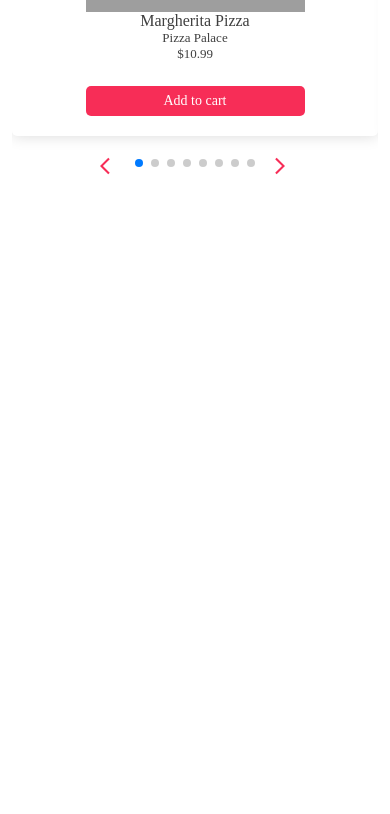
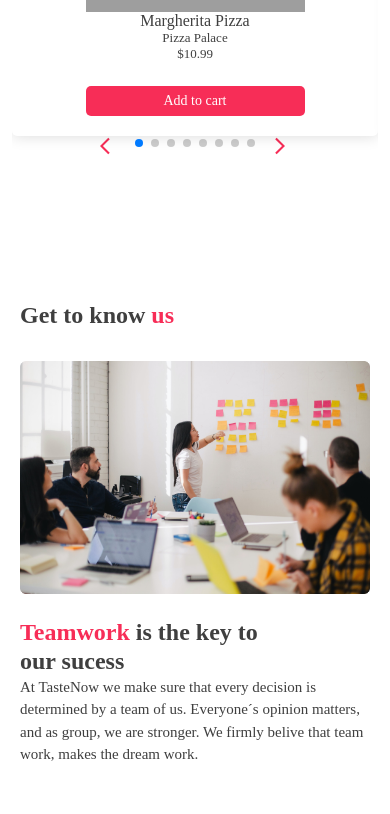
Before and after one commit to tonoy3125/taste-now, a React (Vite) app: page / in a window 390 px wide. Shown: the part 1156-1970 px from the top of the page. Before the commit the page ends 1335 px from the top, so only its background shows below. Built offline with nearby package versions, Linux system fonts and the light colour scheme; grey boxes are pictures that could not be loaded.

Commit message:
get to know section design added

```diff
--- /dev/null
+++ b/src/Pages/GetToKnowUs/GetToKnowUs.css
@@ -0,0 +1,116 @@
+.get-to-know-us-container {
+    margin: 142px 100px auto;
+}
+
+.row {
+    display: grid;
+    grid-template-columns: repeat(2, 1fr);
+    gap: 90px;
+    align-items: center;
+}
+
+.image-container {
+    flex-grow: 1;
+}
+
+.getToKnowUs-text-title {
+    color: #3F3F3F;
+    font-family: Poppins;
+    font-size: 2.25rem;
+    font-weight: 700;
+    line-height: 1.2;
+}
+
+.margin-bottom {
+    margin-bottom: 31px;
+}
+
+.special-text {
+    color: #F72D57;
+}
+
+.text-description {
+    color: #3F3F3F;
+    font-family: Poppins;
+    font-size: 1rem;
+    font-weight: 300;
+    line-height: 1.5;
+    width: 70%;
+}
+
+.first-row-text-width {
+    width: 90%;
+}
+
+/* Even row */
+.row:nth-child(even) .image {
+    order: 2;
+}
+
+.row:nth-child(even) .text {
+    order: 1;
+}
+
+/* Responsive styles */
+@media screen and (max-width: 1023px) {
+    .get-to-know-us-container {
+        margin: 142px auto 0px;
+        padding: 0px 20px;
+        gap: 50px
+    }
+
+    .row {
+        grid-template-columns: 1fr;
+        grid-auto-flow: row;
+        gap: 20px;
+    }
+
+    /* Reverse the order for all rows on mobile and medium devices */
+    .row .text-container {
+        order: 2;
+    }
+
+    .row .image-container {
+        order: 1;
+    }
+
+    .getToKnowUs-text-title {
+        font-size: 1.5rem;
+    }
+
+    .first-row-text-width {
+        margin-bottom: 50px;
+    }
+
+    .get-to-know-us-image {
+        max-width: 100%;
+        height: auto;
+    }
+
+    .text-description {
+        font-size: 15px;
+        width: 100%;
+    }
+}
+
+@media screen and (min-width: 1024px) and (max-width:1444px) {
+    .row {
+        display: grid;
+        grid-template-columns: repeat(2, 1fr);
+        gap: 90px;
+        align-items: center;
+    }
+
+    .getToKnowUs-text-title {
+        color: #3F3F3F;
+        font-family: Poppins;
+        font-size: 25px;
+        font-weight: 700;
+        line-height: 1.2;
+    }
+
+    .get-to-know-us-image {
+        width: 100%;
+    }
+
+}
--- /dev/null
+++ b/src/Pages/GetToKnowUs/GetToKnowUs.jsx
@@ -0,0 +1,32 @@
+
+import "./GetToKnowUs.css"
+import firstImage from "../../../public/gettoknowus1.png"
+import secondImage from "../../../public/gettoknowus2.png"
+const GetToKnowUs = () => {
+    return (
+        <div className="get-to-know-us-container">
+            <h3 className="getToKnowUs-text-title margin-bottom">Get to know <span className="special-text">us</span></h3>
+            <div className="row">
+                <div className="image-container"><img src={firstImage} alt="Teamwork session" className="get-to-know-us-image" width="581px" /></div>
+                <div className="text-container">
+                    <h3 className="getToKnowUs-text-title text-title">
+                        <span className="special-text">Teamwork </span>
+                        is the key to <br />
+                        our sucess</h3>
+                    <p className="text-description first-row-text-width">At TasteNow we make sure that every decision is determined by a team of us. Everyone´s opinion matters, and as group, we are stronger. We firmly belive that team work, makes the dream work.</p>
+                </div>
+            </div>
+            <div className="row row-reverse">
+                <div className="text-container">
+                    <h3 className=" getToKnowUs-text-title">We are all in for the <br />
+                        <span className="special-text">enviroment</span>
+                    </h3>
+                    <p className="text-description">TasteNow donates $1 penny for every purchase made from the app to an organization that takes care of our enviromet. We belive that with everyone´s help, we can make a better world. </p>
+                </div>
+                <div className="image-container"><img src={secondImage} alt="Working Environment meeting" className="get-to-know-us-image" width="581px" /></div>
+            </div>
+        </div>
+    );
+};
+
+export default GetToKnowUs;
--- a/src/Pages/Home/Home.jsx
+++ b/src/Pages/Home/Home.jsx
@@ -1,4 +1,5 @@
 import Banner from "../Banner/Banner";
+import GetToKnowUs from "../GetToKnowUs/GetToKnowUs";
 import PopularCategoires from "../PopularCategories/PopularCategoires";
 
 
@@ -7,6 +8,7 @@ const Home = () => {
         <div>
             <Banner></Banner>
             <PopularCategoires></PopularCategoires>
+            <GetToKnowUs></GetToKnowUs>
         </div>
     );
 };
--- a/src/Pages/PopularCategories/PopularCategory.css
+++ b/src/Pages/PopularCategories/PopularCategory.css
@@ -16,7 +16,6 @@
 
 .food-slider-card-container {
     border-radius: 5px;
-    margin-bottom: 20px;
     display: flex;
     flex-direction: column;
     align-items: center;
```
Also changed, not shown: public/gettoknowus1.png (added), public/gettoknowus2.png (added).
